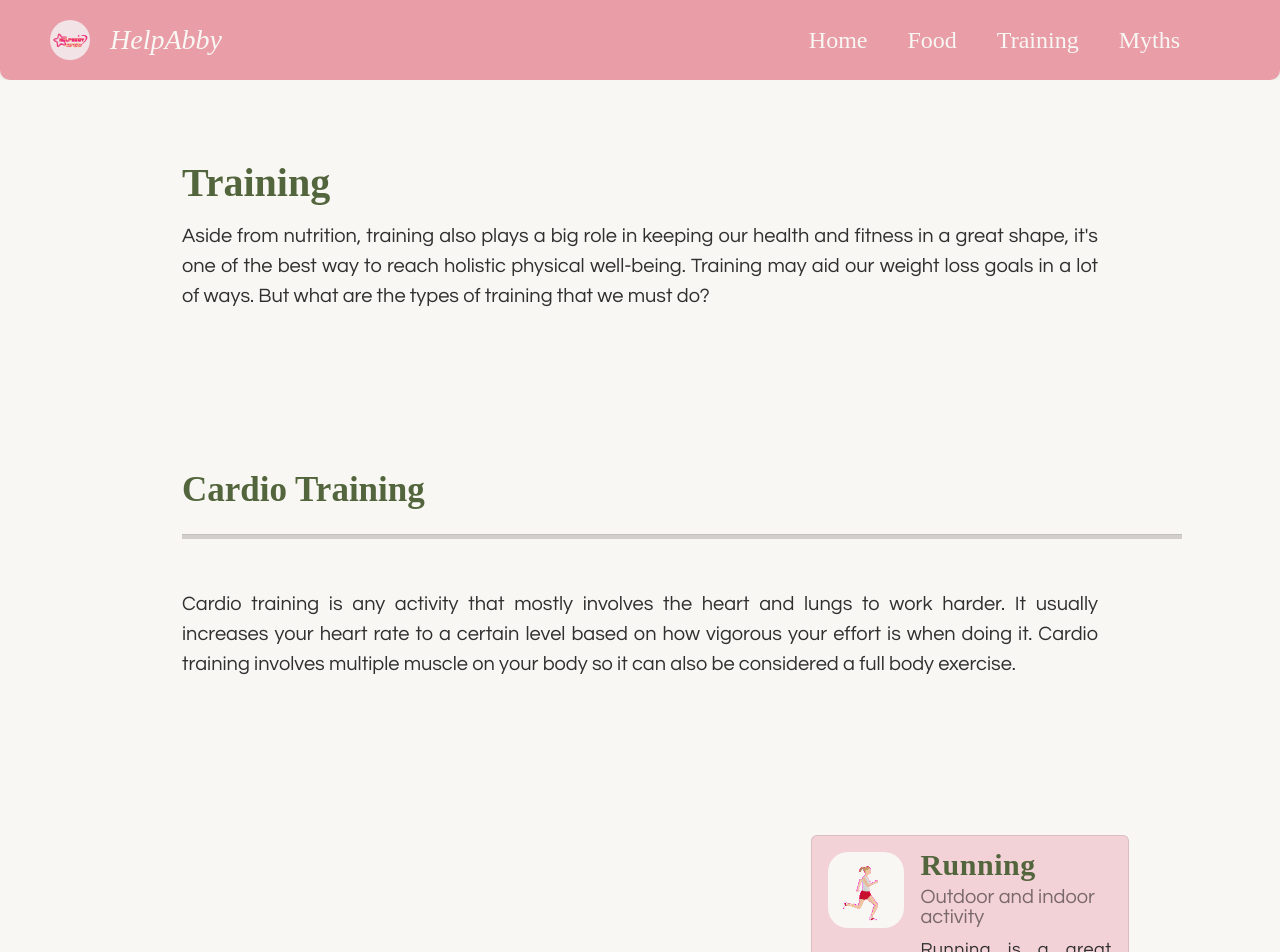
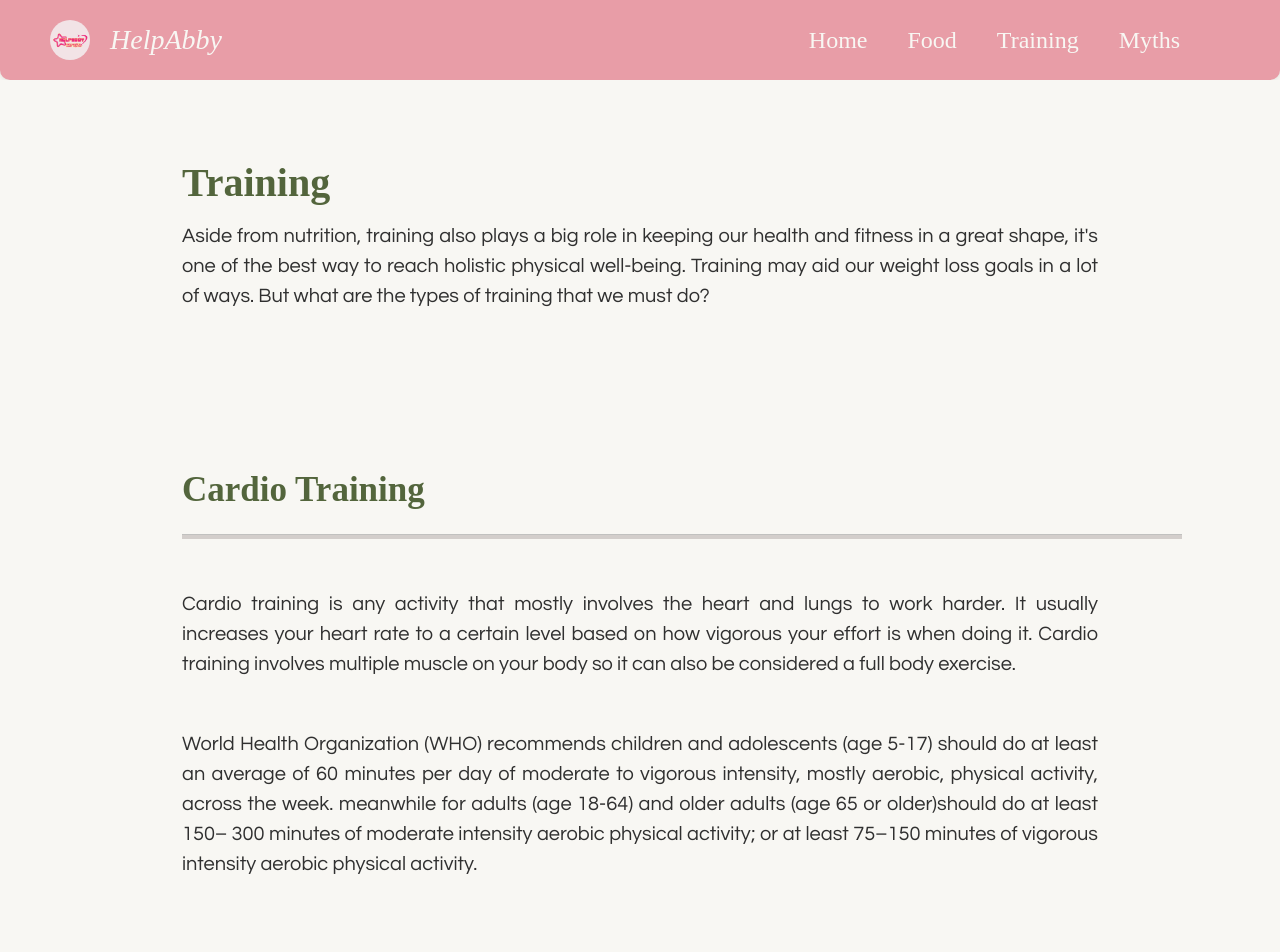
Before and after one commit to NouEN/help-abby-website, a React (Vite) app: page /training in a window 1280 px wide. Shown: the top 952 px of the page. Built offline with nearby package versions, Linux system fonts and the light colour scheme.

Commit message:
Revise desc

```diff
--- a/src/components/TrainingPage.tsx
+++ b/src/components/TrainingPage.tsx
@@ -53,6 +53,15 @@ function TrainingPage() {
             certain level based on how vigorous your effort is when doing it.
             Cardio training involves multiple muscle on your body so it can also
             be considered a full body exercise.
+          </p>
+          <p className="div-desc">
+            World Health Organization (WHO) recommends children and adolescents
+            (age 5-17) should do at least an average of 60 minutes per day of
+            moderate to vigorous intensity, mostly aerobic, physical activity,
+            across the week. meanwhile for adults (age 18-64) and older adults
+            (age 65 or older)should do at least 150– 300 minutes of moderate
+            intensity aerobic physical activity; or at least 75–150 minutes of
+            vigorous intensity aerobic physical activity.
           </p>
         </div>
       </div>
@@ -281,6 +290,12 @@ function TrainingPage() {
             training can be done with bodyweight exercise or with equipments
             such as dumbbells, barbell, resistance band, and machine.
           </p>
+          <p className="div-desc">
+            WHO recommends children and adolescents to incorporate strength
+            training for at least 3 days a week. Meanwhile for adults and older
+            adults, it is recommended to do at least 2 days of strength training
+            that involve all major muscle groups.
+          </p>
 
           <hr />
           <div className="image-container">
@@ -470,11 +485,12 @@ function TrainingPage() {
             }}
           />
           <p className="div-desc">
-            Cardio training is any activity that mostly involves the heart and
-            lungs to work harder. It usually increases your heart rate to a
-            certain level based on how vigorous your effort is when doing it.
-            Cardio training involves multiple muscle on your body so it can also
-            be considered a full body exercise.
+            Flexibility training is a low-intensity exercise that has a goal to
+            increase the total range of motion of a joint or group of joints.
+            Flexibility training also involves working on stability because it
+            decreases the chance for muscle imbalance so it prevents us from
+            injuries. Flexibility training can boost our quality of life by
+            boosting our sport performance and making daily activities easier.
           </p>
 
           <div className="image-container">
```
